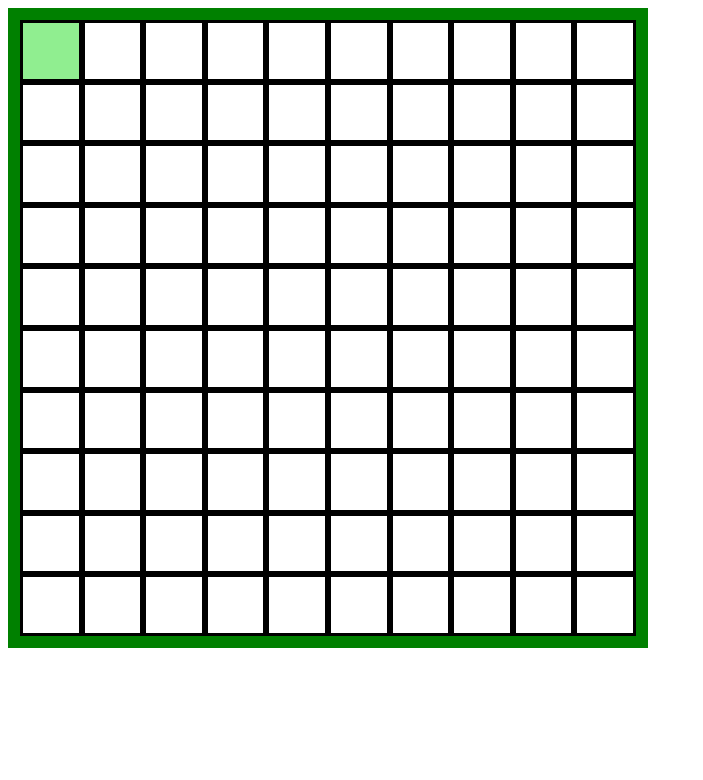
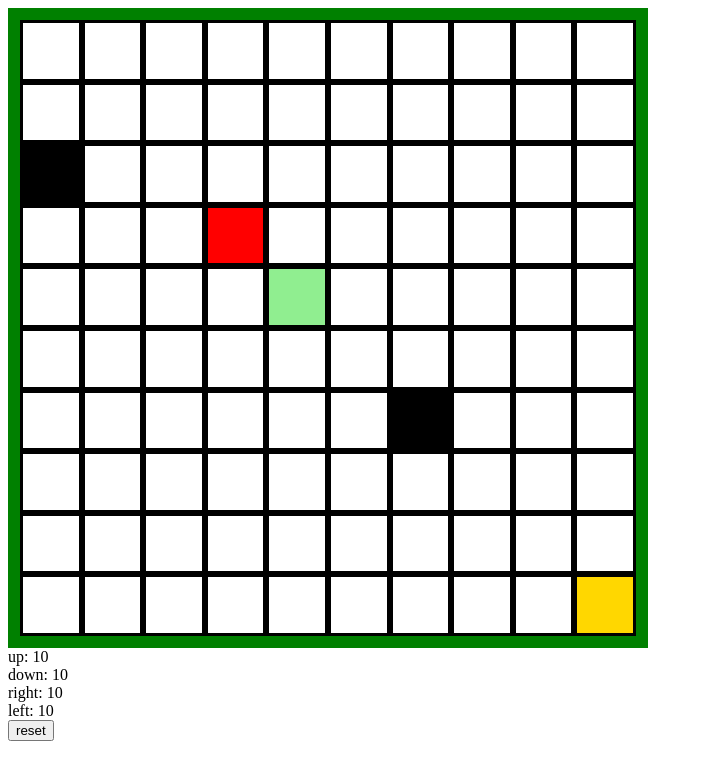
Before and after one commit to erickj04/LimitedMove, a React (Create React App) app: page / in a window 1280 px wide. Shown: the top 780 px of the page, without its empty margins (0-703 px from the left). Built offline with nearby package versions, Linux system fonts and the light colour scheme.

Commit message:
add basic essentials

```diff
--- a/src/App.js
+++ b/src/App.js
@@ -1,39 +1,77 @@
 import createGrid from "./createGrid";
 import { useState } from 'react';
 import { useReducer } from 'react';
-import BoxManager from "./BoxManager";
+import  PlayerManager from "./PlayerManager";
 import { useEffect } from "react";
-
+import showStepRemaining from './ShowStepRemaining.js';
+import { levels } from './Levels';
 
 export default function App() {
-  const initialBody = {
-    koorX: 1,
-    koorY: 1,
-    stepRange: 1,
-    rightStep: 100,
-    leftStep: 100,
-    downStep: 100,
-    upStep: 100
-  };
+  const [currentLevel, setCurrentLevel] = useState(0);
+  const initialBody = levels[currentLevel].initialBody;
+  const walls = levels[currentLevel].walls;
+  const goal = levels[currentLevel].goal;
+  const length = levels[currentLevel].length;
+  const timesTwo = levels[currentLevel].timesTwo;
+
   const [player, dispatch] = useReducer(
-    BoxManager,
-    initialBody
+    PlayerManager,
+    {position: {...initialBody.position}, stepRemaining: {...initialBody.stepRemaining}, stepRange: initialBody.stepRange}
   );
 
+  function isPossible({nextPlace, can}){
+    if(walls.find(wall => wall.koorX === nextPlace.koorX && wall.koorY === nextPlace.koorY))can = false;
+    return nextPlace.koorX > 0 && nextPlace.koorX  <= length && nextPlace.koorY > 0 && nextPlace.koorY <= length && can;
+  }
+  function isGoal({nextPlace, can}){
+    return nextPlace.koorX === goal.koorX && nextPlace.koorY === goal.koorY & can;
+  }
+
   function moveDirection(e){
-    if(e.key == 'a' || e.key == 'd' || e.key == 'w' || e.key == 's'){
+    if(e.key === 'a' || e.key === 'd' || e.key === 'w' || e.key === 's'){
       let direction = 'null';
       if(e.key === 'a')direction = 'left';
       if(e.key === 'd')direction = 'right';
       if(e.key === 'w')direction = 'up';
       if(e.key === 's')direction = 'down';
-      dispatch({
-        type: 'movePlayer',
-        direction: direction
-      });
+      let dx = 0;
+      let dy = 0;
+      let can = true;
+      const nextPlace = {...player.position};
+      if(direction === 'left'){
+        dx = -player.stepRange;
+        can = player.stepRemaining.leftStep !== 0;
+      }
+      if(direction === 'right'){
+        dx = player.stepRange;
+        can = player.stepRemaining.rightStep !== 0;
+      }
+      if(direction === 'up'){
+        dy = -player.stepRange;
+        can = player.stepRemaining.upStep !== 0;
+      }
+      if(direction === 'down'){
+        dy = player.stepRange;
+        can = player.stepRemaining.downStep !== 0;
+      }
+      nextPlace.koorX += dx;
+      nextPlace.koorY += dy;
+      if(isGoal({nextPlace, can})){
+        setCurrentLevel(level => level + 1);
+        dispatch({
+          type: 'reset',
+          initialBody: {...initialBody}
+        });
+      }
+      else if(isPossible({nextPlace, can})){
+        dispatch({
+          type: 'movePlayer',
+          direction: direction
+        });
+      }
     }
   }
-
+  console.log('level: ' + currentLevel);
   useEffect(() => {
     document.addEventListener('keydown', moveDirection);
     return () => {
@@ -41,13 +79,23 @@ export default function App() {
     }
   });
 
-  useEffect(() => {
-    console.log(player);
-  }, [player]);
+  // useEffect(() => {
+  //   console.log(player);
+  // }, [player]);
+
+  console.log(initialBody);
+  function handleClickReset(){
+    dispatch({
+      type: 'reset',
+      initialBody: {...initialBody, position: {...initialBody.position}}
+    })
+  }
 
   return (
     <div>
-        {createGrid({player})}
+        {createGrid({player, length, walls, goal, timesTwo})}
+        {showStepRemaining({player})}
+        <button onClick={handleClickReset}> reset </button>
     </div>
   );
 }
--- a/src/BoxManager.js
+++ /dev/null
@@ -1,40 +0,0 @@
-export default function BoxManager(player, action){
-    switch (action.type){
-        case 'movePlayer': {
-            let dx = 0;
-            let dy = 0;
-            switch(action.direction){
-                case 'left': {
-                    dx = -1;
-                }; break;
-                case 'right': {
-                    dx = 1;
-                }; break;
-                case 'up': {
-                    dy = -1;
-                }; break;
-                case 'down': {
-                    dy = 1;
-                }; break;
-                default: console.log('WTF!');
-            }
-            return {
-                ...player,
-                koorX: player.koorX + dx,
-                koorY: player.koorY + dy
-            };
-        }
-        case 'eatApple': {
-
-        }
-        case 'hitWall': {
-
-        }
-        case 'reset': {
-            return action.initialBody;
-        }
-        default: {
-            console.log('WHAT!');
-        }
-    }
-}
--- /dev/null
+++ b/src/Levels.js
@@ -0,0 +1,34 @@
+export const levels = [
+    {
+        initialBody: {
+            position: {koorX: 5, koorY: 5},
+            stepRange: 1,
+            stepRemaining: {leftStep: 10, rightStep: 10, upStep: 10, downStep: 10}
+        },
+        walls: [
+          {koorX: 7, koorY: 7},
+          {koorX: 1, koorY: 3}
+        ],
+        goal: {koorX: 10, koorY: 10},
+        length: 10,
+        timesTwo: [
+          {koorX: 4, koorY: 4}
+        ]
+    },
+    {
+        initialBody: {
+            position: {koorX: 5, koorY: 5},
+            stepRange: 1,
+            stepRemaining: {leftStep: 10, rightStep: 10, upStep: 10, downStep: 10}
+        },
+        walls: [
+          {koorX: 7, koorY: 7},
+          {koorX: 1, koorY: 1}
+        ],
+        goal: {koorX: 10, koorY: 10},
+        length: 10,
+        timesTwo: [
+
+        ]
+    }
+]
--- /dev/null
+++ b/src/PlayerManager.js
@@ -0,0 +1,34 @@
+export default function PlayerManager(player, action){
+    switch (action.type){
+        case 'movePlayer': {
+            const playerCopy = {...player};
+            const range = playerCopy.stepRange/2;
+            switch(action.direction){
+                case 'left': {
+                    playerCopy.position.koorX -= range;
+                    playerCopy.stepRemaining.leftStep -= 0.5;
+                }; break;
+                case 'right': {
+                    playerCopy.position.koorX += range;
+                    playerCopy.stepRemaining.rightStep -= 0.5;
+                }; break;
+                case 'up': {
+                    playerCopy.position.koorY -= range;
+                    playerCopy.stepRemaining.upStep -= 0.5;
+                }; break;
+                case 'down': {
+                    playerCopy.position.koorY += range;
+                    playerCopy.stepRemaining.downStep -= 0.5;
+                }; break;
+                default: console.log('WTF!');
+            }
+            return {...playerCopy};
+        }
+        case 'reset': {
+            return {...action.initialBody};
+        }
+        default: {
+            console.log('WHAT!');
+        }
+    }
+}
--- /dev/null
+++ b/src/ShowStepRemaining.js
@@ -0,0 +1,17 @@
+export default function showStepRemaining({player}){
+    let upStep = `up: ${player.stepRemaining.upStep}`;
+    let downStep = `down: ${player.stepRemaining.downStep}`;
+    let rightStep = `right: ${player.stepRemaining.rightStep}`;
+    let leftStep = `left: ${player.stepRemaining.leftStep}`;
+    return(
+        <div>
+            {upStep}
+            <br></br>
+            {downStep}
+            <br></br>
+            {rightStep}
+            <br></br>
+            {leftStep}
+        </div>
+    )
+}
--- a/src/createGrid.js
+++ b/src/createGrid.js
@@ -17,8 +17,17 @@ const Box = styled.div`
     border-style: solid;
     box-sizing: border-box;
     flex-grow: 1;
-    ${props => props.body && css`
+    ${props => props.type == 'player' && css`
         background: lightgreen;
+    `}
+    ${props => props.type == 'wall' && css`
+        background: black;
+    `}
+    ${props => props.type == 'goal' && css`
+        background: gold;
+    `}
+    ${props => props.type == 'timesTwo' && css`
+        background: red;
     `}
 `;
 
@@ -27,8 +36,7 @@ const Baris = styled.div`
     flex-grow: 1;
 `
 
-export default function CreateGrid({player}){
-    const length = 10;
+export default function CreateGrid({player, length, walls, goal, timesTwo}){
     const [boxes, setBoxes] = useState([]);
     useEffect(() => {
         let nextId = 0;
@@ -37,8 +45,17 @@ export default function CreateGrid({player}){
             newBoxes[i] = [];
             for(let j = 1 ; j <= length ; j++){
                 let now = {koorX: j, koorY: i};
-                if(player.koorX === now.koorX && player.koorY === now.koorY){
-                    newBoxes[i].push({type: 'body', id:{nextId}});
+                if(player.position.koorX === now.koorX && player.position.koorY === now.koorY){
+                    newBoxes[i].push({type: 'player', id:{nextId}});
+                }
+                else if(walls.find(wall => wall.koorX === now.koorX && wall.koorY === now.koorY)){
+                    newBoxes[i].push({type: 'wall', id:{nextId}});
+                }
+                else if(goal.koorX === now.koorX && goal.koorY === now.koorY){
+                    newBoxes[i].push({type: 'goal', id:{nextId}});
+                }
+                else if(timesTwo.find(twotimes => twotimes.koorX === now.koorX && twotimes.koorY === now.koorY)){
+                    newBoxes[i].push({type: 'timesTwo', id:{nextId}});
                 }
                 else newBoxes[i].push({type: 'empty', id:{nextId}});
                 nextId++;
@@ -55,11 +72,8 @@ export default function CreateGrid({player}){
                         {
                             row.map(box => {
                                 return(
-                                    box.type === 'empty' ? (
-                                        <Box key={box.id} />
-                                    ): (
-                                    <Box  key={box.id} body />
-                                ))
+                                    <Box key={box.id} type={box.type}></Box>
+                                )
                             })
                         }
                         </Baris>
```
Also changed, not shown: src/MoveDirection.js (added, +52 -0 lines).
